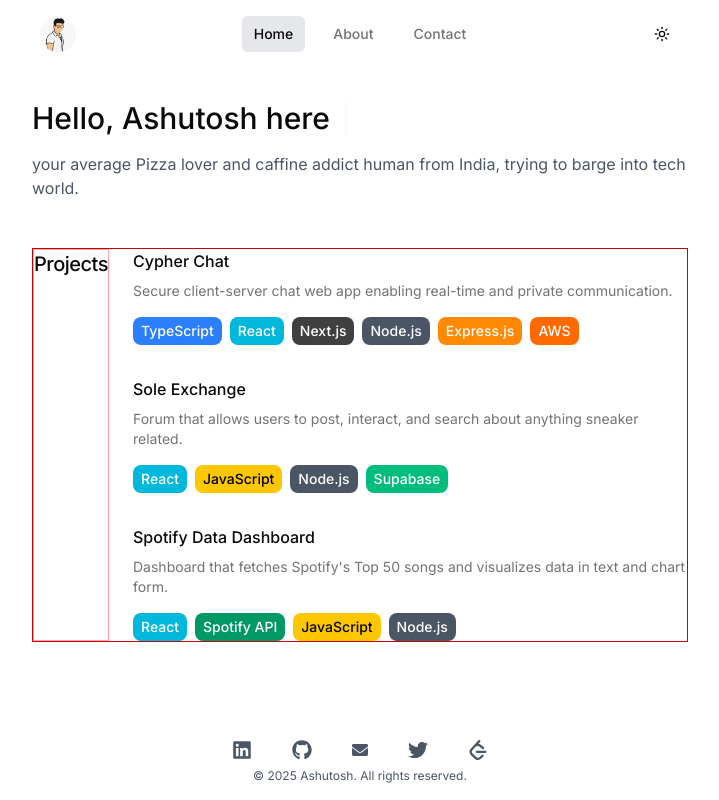
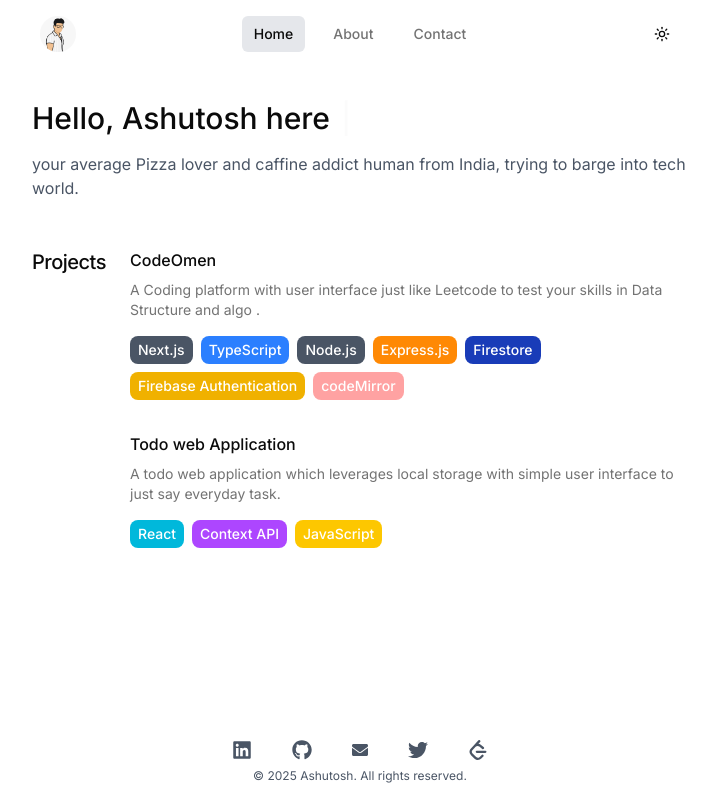
Before and after one commit to routAshutoshhh/personal--portfolio, a Next.js app: page / in a window 1280 px wide. Shown: the whole page, without its empty margins (280-999 px from the left). Built offline with nearby package versions, Linux system fonts and the light colour scheme.

Commit message:
projects added

```diff
--- a/src/components/ui-components/homePage/projects.tsx
+++ b/src/components/ui-components/homePage/projects.tsx
@@ -5,41 +5,47 @@
 
 const projects = [
   {
-    title: "Cypher Chat",
+    title: "CodeOmen",
     description:
-      "Secure client-server chat web app enabling real-time and private communication.",
-    tech: ["TypeScript", "React", "Next.js", "Node.js", "Express.js", "AWS"],
+      "A Coding platform  with user interface just like Leetcode to test your skills in  Data Structure and algo .",
+    tech: [
+      "Next.js ",
+      "TypeScript",
+      "Node.js",
+      "Express.js",
+      "Firestore",
+      "Firebase Authentication",
+      "codeMirror",
+    ],
   },
   {
-    title: "Sole Exchange",
+    title: "Todo web Application ",
     description:
-      "Forum that allows users to post, interact, and search about anything sneaker related.",
-    tech: ["React", "JavaScript", "Node.js", "Supabase"],
-  },
-  {
-    title: "Spotify Data Dashboard",
-    description:
-      "Dashboard that fetches Spotify's Top 50 songs and visualizes data in text and chart form.",
-    tech: ["React", "Spotify API", "JavaScript", "Node.js"],
+      "A todo web application which leverages local storage with simple user interface  to just say everyday task.",
+    tech: ["React", "Context API", "JavaScript"],
   },
 ];
 
 const techColors: Record<string, string> = {
   TypeScript: "bg-blue-500",
   React: "bg-cyan-500",
-  JavaScript: "bg-yellow-400 text-black",
+  JavaScript: "bg-yellow-400",
   "node.js": "bg-green-500",
   "Next.js": "bg-neutral-700",
   "Express.js": "bg-orange-400",
   AWS: "bg-orange-500",
   Supabase: "bg-emerald-500",
   "Spotify API": "bg-emerald-600",
+  "Context API": "bg-purple-500",
+  Firestore: "bg-blue-800",
+  "Firebase Authentication": "bg-yellow-500",
+  codeMirror: "bg-red-300",
 };
 
 const ProjectsSection = () => {
   return (
-    <section className="mt-12 flex flex-col sm:flex-row border border-red-700">
-      <h2 className="text-lg sm:text-xl font-medium tracking-tight border border-red-300">
+    <section className="mt-12 flex flex-col sm:flex-row ">
+      <h2 className="text-lg sm:text-xl font-medium tracking-tight">
         Projects
       </h2>
       <div className="ml-6 space-y-8">
```
